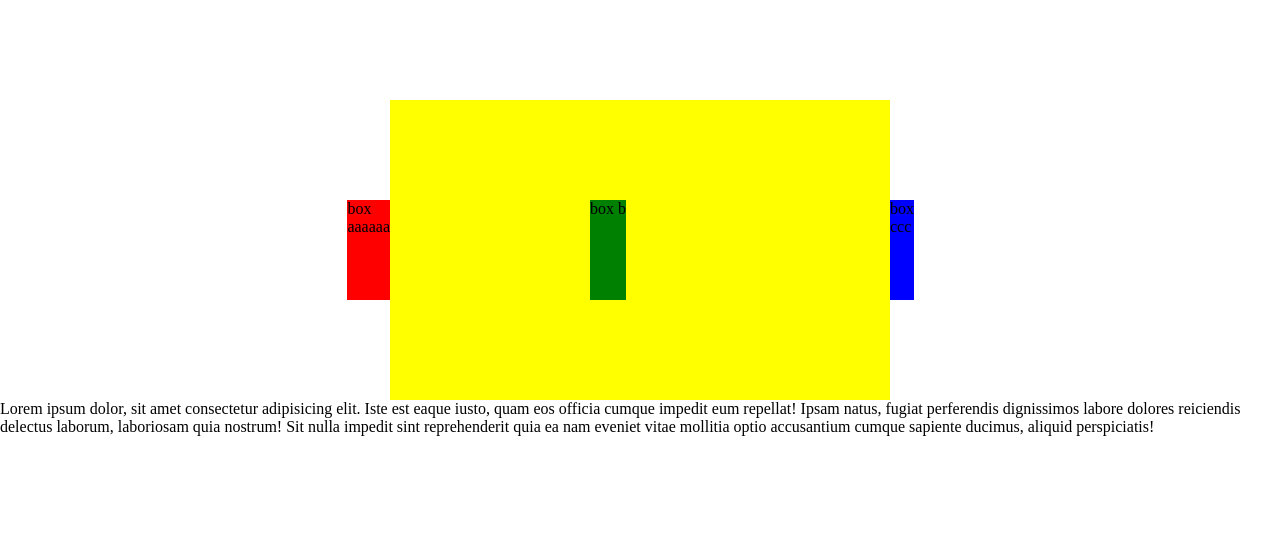
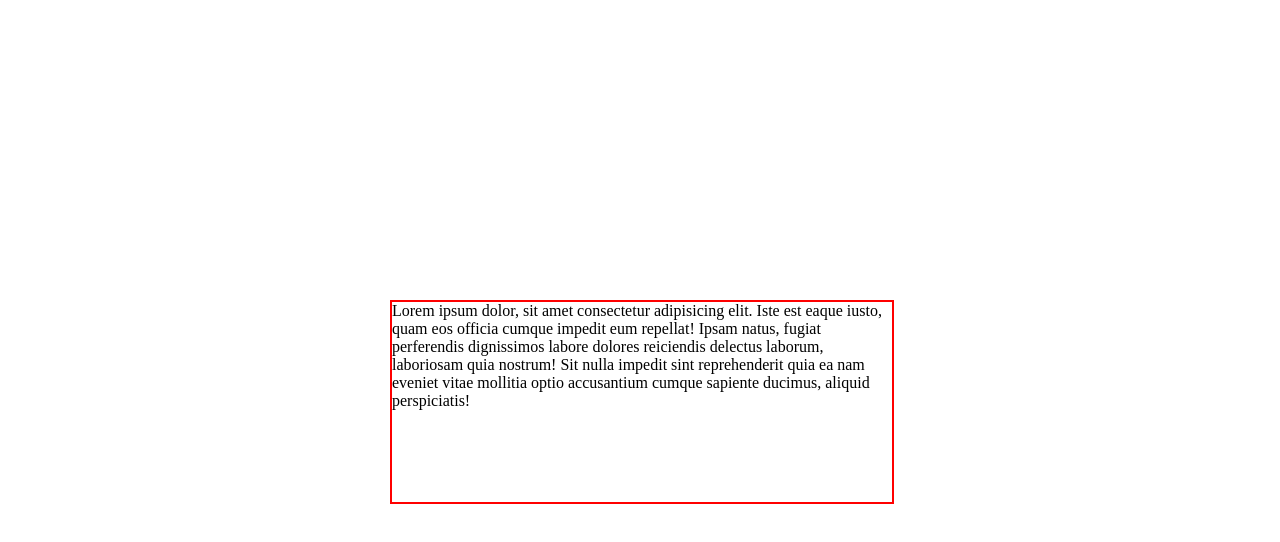
Before and after one commit to gohdg/rockseasyweb, a plain HTML site: page index.html in a window 1280 px wide. Drawn offline with Linux system fonts and the light colour scheme.

Commit message:
calc poistioning

```diff
--- a/index.html
+++ b/index.html
@@ -10,52 +10,17 @@
         margin: 0;
         padding: 0;
       }
-
-      body {
-        padding-top: 100px;
-      }
-
-      .container {
+      p {
         width: 500px;
-        height: 300px;
-        margin: 0 auto;
-        background: yellow;
-        position: relative;
-      }
-
-      .box {
-        /* width: 100px; */
-        height: 100px;
+        height: 200px;
+        border: 2px solid red;
         position: absolute;
-      }
-
-      .a {
-        background: red;
-        right: 100%;
-        top: 100px;
-      }
-      .b {
-        background: green;
-        left: 200px;
-        top: 100px;
-      }
-      .c {
-        background: blue;
-        left: 100%;
-        top: 100px;
-      }
-
-      img {
-        vertical-align: top;
+        left: calc(50% - 250px);
+        top: calc(50% - 100px);
       }
     </style>
   </head>
   <body>
-    <div class="container">
-      <div class="box a">box aaaaaa</div>
-      <div class="box b">box b</div>
-      <div class="box c">box ccc</div>
-    </div>
     <p>
       Lorem ipsum dolor, sit amet consectetur adipisicing elit. Iste est eaque
       iusto, quam eos officia cumque impedit eum repellat! Ipsam natus, fugiat
```
